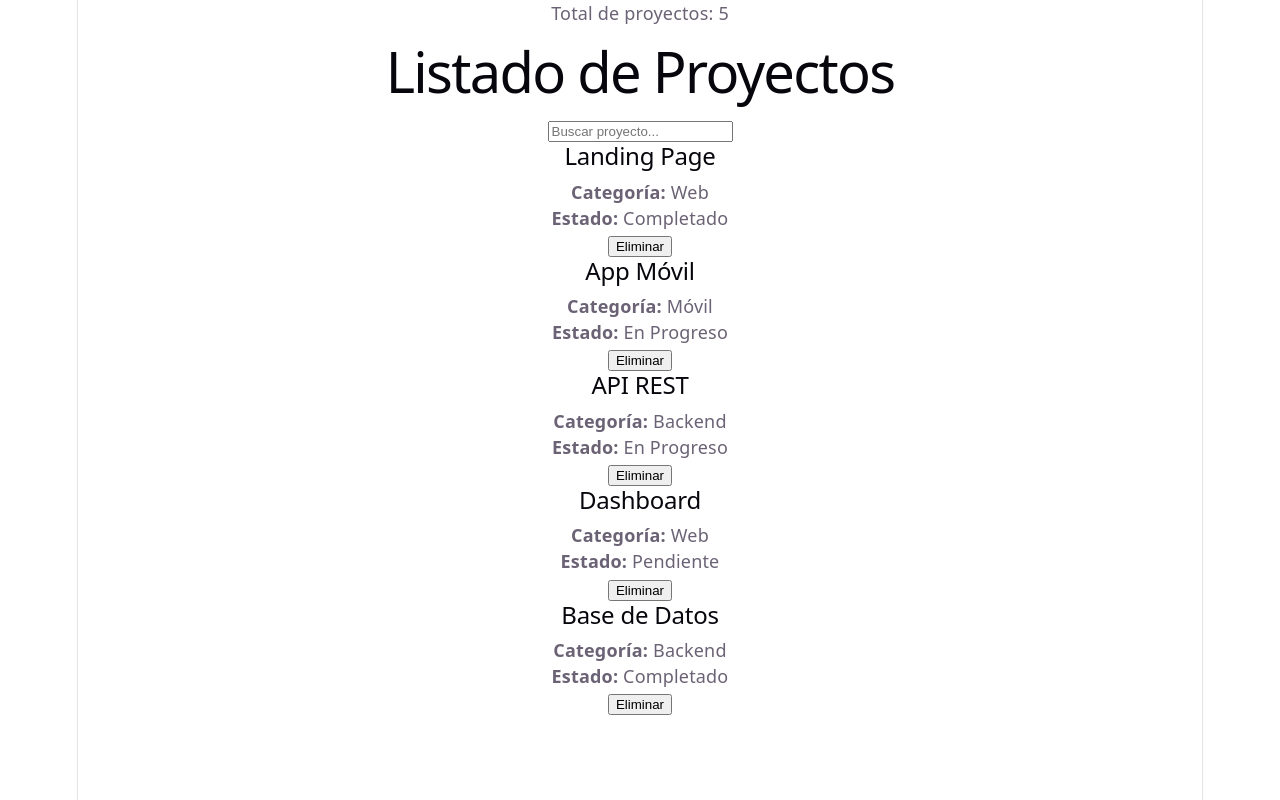
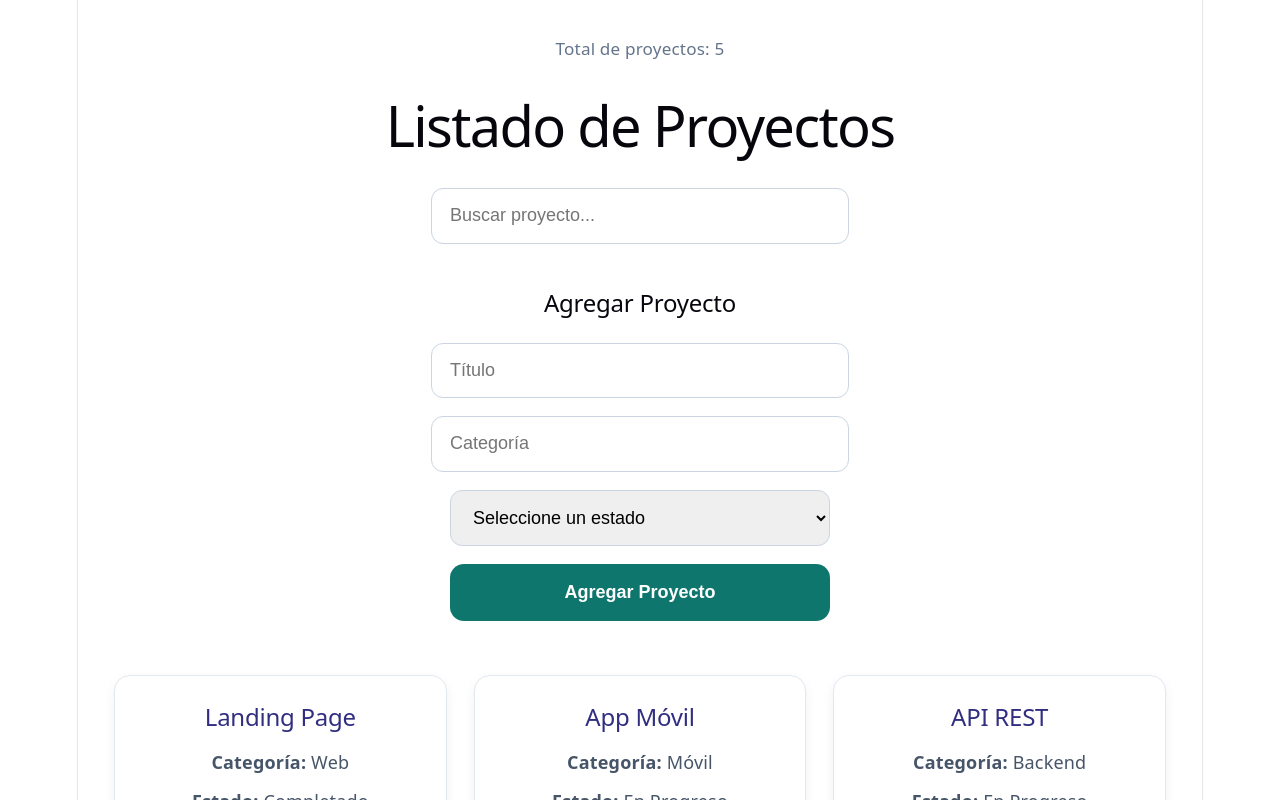
Before and after one commit to fabri982022/tp3-pv-grupo20, a React (Vite) app in the folder tp3-grupo20/: page / in a window 1280 px wide. Shown: the top 800 px of the page. Built offline with nearby package versions, Linux system fonts and the light colour scheme.

Commit message:
Se actualizo ListaProyectos con agregar y formateo de las entradas-Aldana Poma

```diff
--- a/tp3-grupo20/src/App.jsx
+++ b/tp3-grupo20/src/App.jsx
@@ -1,9 +1,9 @@
 
 //SE CREO PARA TESTEO
 import ListaProyectos from './components/ListaProyectos'
+import './css/proyectos.css'
 
 import './css/App.css'
-import './css/proyectos.css'
 
 function App() {
   return (
@@ -14,7 +14,6 @@ function App() {
 }
 
 export default App
-
 
 //DEFAULT
 /* import { useState } from 'react'
--- a/tp3-grupo20/src/components/ListaProyectos.jsx
+++ b/tp3-grupo20/src/components/ListaProyectos.jsx
@@ -2,19 +2,26 @@ import { useState } from 'react'
 import ProyectoCard from './ProyectoCard'
 import proyectoService from '../services/proyectoService'
 
+// Estado de proyectos
 const ListaProyectos = () => {
   const [proyectos, setProyectos] = useState(
     proyectoService.obtenerProyectos()
   )
-
+// Estado para busqueda
   const [busqueda, setBusqueda] = useState('')
-
+// Estado para nuevo proyecto
+  const [nuevoProyecto, setNuevoProyecto] = useState({
+    título: '',
+    categoría: '',
+    estado: ''
+  })
+// Eliminar proyecto
   const eliminarProyecto = (id) => {
     proyectoService.eliminarProyecto(id)
 
     setProyectos(proyectoService.obtenerProyectos())
   }
-
+// Buscar proyectos en tiempo real
   const manejarBusqueda = (e) => {
     const texto = e.target.value
 
@@ -27,10 +34,61 @@ const ListaProyectos = () => {
     }
   }
 
+  // Formatear texto ingresado
+  const formatearTexto = (texto) => {
+  return texto
+    .toLowerCase()
+    .split(' ')
+    .map(
+      (palabra) =>
+        palabra.charAt(0).toUpperCase() +
+        palabra.slice(1)
+    )
+    .join(' ')
+}
+
+// Actualizar datos del nuevo proyecto
+  const manejarInput = (e) => {
+    setNuevoProyecto({
+      ...nuevoProyecto,
+      [e.target.name]: e.target.value
+    })
+  }
+
+// Agregar nuevo proyecto
+  const agregarProyecto = () => {
+    if (
+      nuevoProyecto.título.trim() === '' ||
+      nuevoProyecto.categoría.trim() === '' ||
+      nuevoProyecto.estado.trim() === ''
+    ) {
+      return
+    }
+
+    proyectoService.agregarProyecto({
+        título: formatearTexto(nuevoProyecto.título),
+
+        categoría: formatearTexto(
+         nuevoProyecto.categoría
+        ),
+
+     estado: nuevoProyecto.estado
+})
+
+    setProyectos(proyectoService.obtenerProyectos())
+
+    setNuevoProyecto({
+      título: '',
+      categoría: '',
+      estado: ''
+    })
+  }
+
   return (
     <main className="contenedor-proyectos">
       <section className="buscador">
         <p>Total de proyectos: {proyectos.length}</p>
+
         <h1>Listado de Proyectos</h1>
 
         <input
@@ -41,13 +99,59 @@ const ListaProyectos = () => {
         />
       </section>
 
+      <section className="agregar-proyecto">
+        <h2>Agregar Proyecto</h2>
+
+        <input
+          type="text"
+          name="título"
+          placeholder="Título"
+          value={nuevoProyecto.título}
+          onChange={manejarInput}
+        />
+
+        <input
+          type="text"
+          name="categoría"
+          placeholder="Categoría"
+          value={nuevoProyecto.categoría}
+          onChange={manejarInput}
+        />
+
+        <select
+          name="estado"
+          value={nuevoProyecto.estado}
+          onChange={manejarInput}
+        >
+          <option value="">
+            Seleccione un estado
+          </option>
+
+          <option value="Pendiente">
+            Pendiente
+          </option>
+
+          <option value="En Progreso">
+            En Progreso
+          </option>
+
+          <option value="Completado">
+            Completado
+          </option>
+        </select>
+
+        <button onClick={agregarProyecto}>
+          Agregar Proyecto
+        </button>
+      </section>
+
       <section className="lista-proyectos">
         {proyectos.length > 0 ? (
           proyectos.map((proyecto) => (
             <ProyectoCard
               key={proyecto.id}
               proyecto={proyecto}
-              onEliminar={eliminarProyecto}
+              eliminarProyecto={eliminarProyecto}
             />
           ))
         ) : (
--- a/tp3-grupo20/src/components/ProyectoCard.jsx
+++ b/tp3-grupo20/src/components/ProyectoCard.jsx
@@ -1,4 +1,4 @@
-const ProyectoCard = ({ proyecto, onEliminar }) => {
+const ProyectoCard = ({ proyecto, eliminarProyecto }) => {
   return (
     <article className="card-proyecto">
       <h2>{proyecto.título}</h2>
@@ -11,7 +11,7 @@ const ProyectoCard = ({ proyecto, onEliminar }) => {
         <strong>Estado:</strong> {proyecto.estado}
       </p>
 
-      <button onClick={() => onEliminar(proyecto.id)}>
+      <button onClick={() => eliminarProyecto(proyecto.id)}>
         Eliminar
       </button>
     </article>
--- a/tp3-grupo20/src/css/proyectos.css
+++ b/tp3-grupo20/src/css/proyectos.css
@@ -0,0 +1,177 @@
+.contenedor-proyectos {
+  padding: 2rem;
+}
+
+.buscador {
+  display: flex;
+  flex-direction: column;
+  align-items: center;
+
+  gap: 1rem;
+
+  margin-bottom: 2.5rem;
+
+  text-align: center;
+}
+
+.buscador p {
+  color: #64748b;
+
+  font-size: 0.95rem;
+}
+
+.buscador input {
+  width: 100%;
+  max-width: 380px;
+
+  padding: 0.9rem 1rem;
+
+  border: 1px solid #cbd5e1;
+  border-radius: 12px;
+
+  font-size: 1rem;
+
+  outline: none;
+
+  transition:
+    border-color 0.2s ease,
+    box-shadow 0.2s ease;
+}
+
+.buscador input:focus {
+  border-color: #7c3aed;
+
+  box-shadow: 0 0 0 4px rgba(124, 58, 237, 0.15);
+}
+
+.agregar-proyecto {
+  display: flex;
+  flex-direction: column;
+  align-items: center;
+
+  gap: 1rem;
+
+  margin-bottom: 3rem;
+}
+
+.agregar-proyecto input,
+.agregar-proyecto select {
+  width: 100%;
+  max-width: 380px;
+
+  padding: 0.9rem 1rem;
+
+  border: 1px solid #cbd5e1;
+  border-radius: 12px;
+
+  font-size: 1rem;
+
+  outline: none;
+}
+
+.agregar-proyecto input:focus,
+.agregar-proyecto select:focus {
+  border-color: #0f766e;
+
+  box-shadow: 0 0 0 4px rgba(15, 118, 110, 0.15);
+}
+
+.agregar-proyecto button {
+  width: 100%;
+  max-width: 380px;
+
+  padding: 1rem;
+
+  border: none;
+  border-radius: 14px;
+
+  background-color: #0f766e;
+
+  color: white;
+
+  font-size: 1rem;
+  font-weight: 600;
+
+  cursor: pointer;
+
+  transition:
+    background-color 0.2s ease,
+    transform 0.2s ease;
+}
+
+.agregar-proyecto button:hover {
+  background-color: #115e59;
+
+  transform: scale(1.02);
+}
+
+.lista-proyectos {
+  display: grid;
+
+  grid-template-columns: repeat(auto-fit, minmax(280px, 1fr));
+
+  gap: 1.5rem;
+}
+
+.card-proyecto {
+  background-color: white;
+
+  padding: 1.5rem;
+
+  border-radius: 16px;
+
+  border: 1px solid #e2e8f0;
+
+  box-shadow: 0 4px 12px rgba(0, 0, 0, 0.06);
+
+  transition:
+    transform 0.2s ease,
+    box-shadow 0.2s ease;
+}
+
+.card-proyecto:hover {
+  transform: translateY(-4px);
+
+  box-shadow: 0 10px 18px rgba(0, 0, 0, 0.08);
+}
+
+.card-proyecto h2 {
+  margin-bottom: 1rem;
+
+  color: #312e81;
+}
+
+.card-proyecto p {
+  margin-bottom: 0.7rem;
+
+  color: #475569;
+}
+
+.card-proyecto button {
+  margin-top: 1rem;
+
+  width: 100%;
+
+  padding: 0.85rem 1rem;
+
+  border: none;
+  border-radius: 12px;
+
+  background-color: #dc2626;
+
+  color: white;
+
+  font-weight: 600;
+
+  cursor: pointer;
+
+  transition:
+    background-color 0.2s ease,
+    transform 0.2s ease;
+}
+
+.card-proyecto button:hover {
+  background-color: #b91c1c;
+
+  transform: scale(1.02);
+}
```
